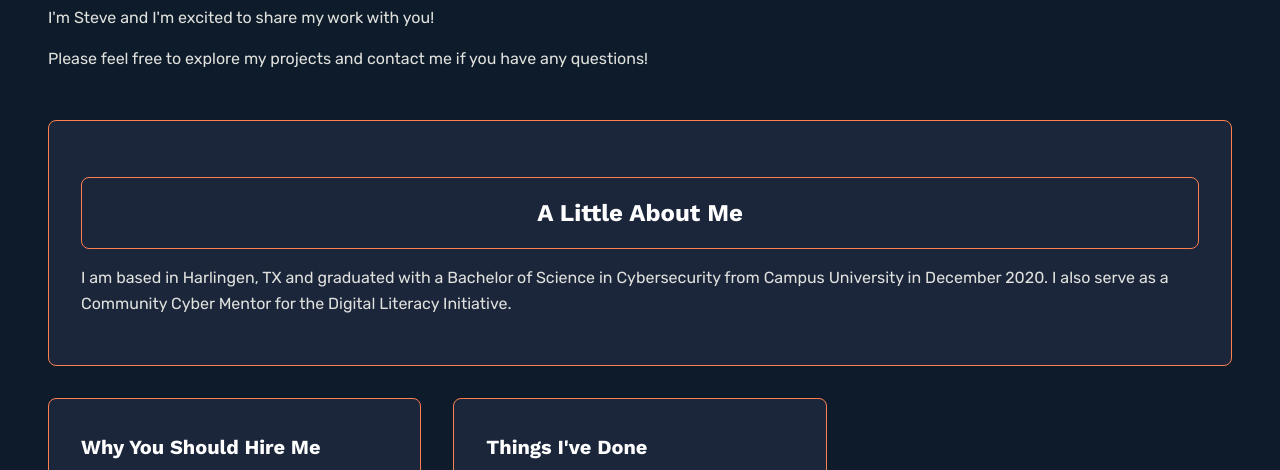
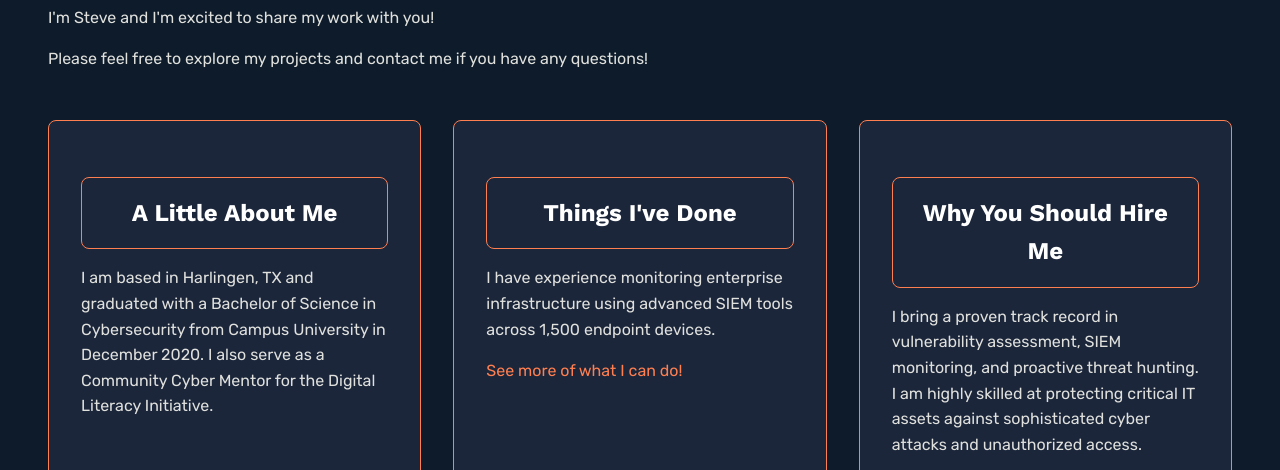
Before and after one commit to StephenVela88/Dev-140, a plain HTML site: page index.html in a window 1280 px wide. Shown: the part 266-736 px from the top of the page. Drawn offline with nearby package versions, Linux system fonts and the light colour scheme; no server answers.

Commit message:
resize index

```diff
--- a/index.html
+++ b/index.html
@@ -28,21 +28,21 @@
 </section>
 
 <section>
-<article class="full-width">
+<article>
 <h2>A Little About Me</h2>
 <p>I am based in Harlingen, TX and graduated with a Bachelor of Science in Cybersecurity from Campus University in December 2020. I also serve as a Community Cyber Mentor for the Digital Literacy Initiative.</p>
 </article>
 
 <article>
-<h3>Why You Should Hire Me</h3>
-<p>I bring a proven track record in vulnerability assessment, SIEM monitoring, and proactive threat hunting. I am highly skilled at protecting critical IT assets against sophisticated cyber attacks and unauthorized access.</p>
-<p>If you're looking for a dedicated and detail-oriented Cybersecurity Specialist, I'm the ideal candidate!</p>
+<h2>Things I've Done</h2>
+<p>I have experience monitoring enterprise infrastructure using advanced SIEM tools across 1,500 endpoint devices.</p>
+<p><a href="Projects&Work.html">See more of what I can do!</a></p>
 </article>
 
 <article>
-<h3>Things I've Done</h3>
-<p>I have experience monitoring enterprise infrastructure using advanced SIEM tools across 1,500 endpoint devices.</p>
-<p><a href="Projects&Work.html">See more of what I can do!</a></p>
+<h2>Why You Should Hire Me</h2>
+<p>I bring a proven track record in vulnerability assessment, SIEM monitoring, and proactive threat hunting. I am highly skilled at protecting critical IT assets against sophisticated cyber attacks and unauthorized access.</p>
+<p>If you're looking for a dedicated and detail-oriented Cybersecurity Specialist, I'm the ideal candidate!</p>
 </article>
 </section>
 </main>
```
